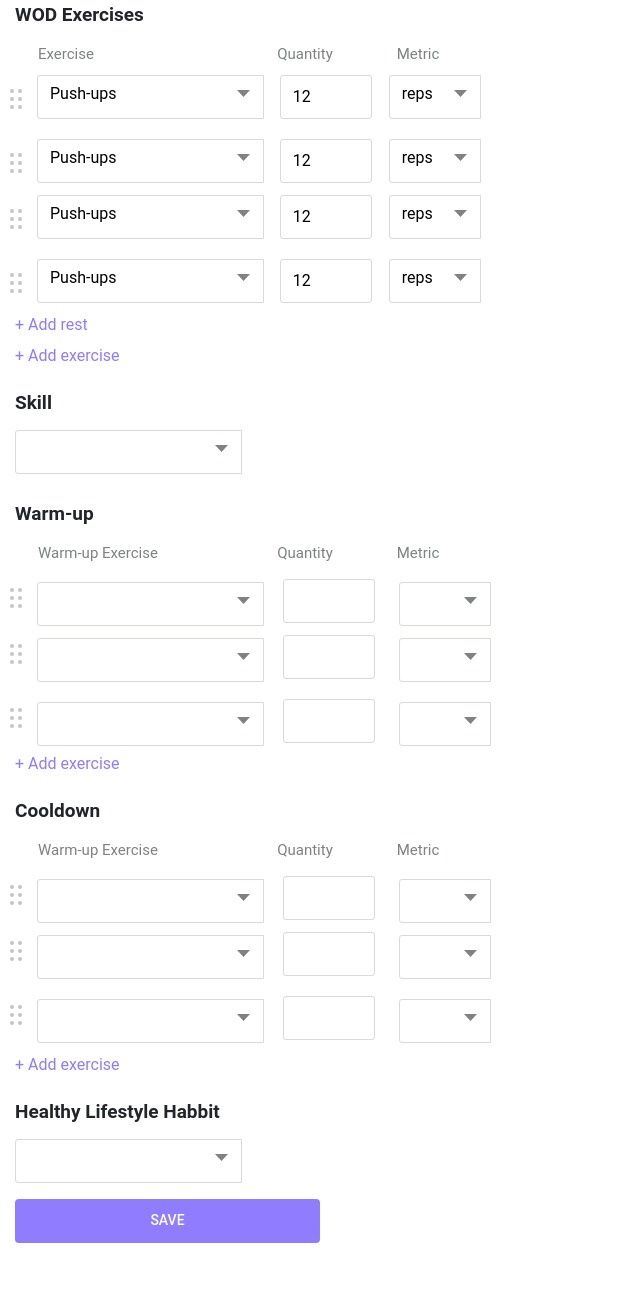
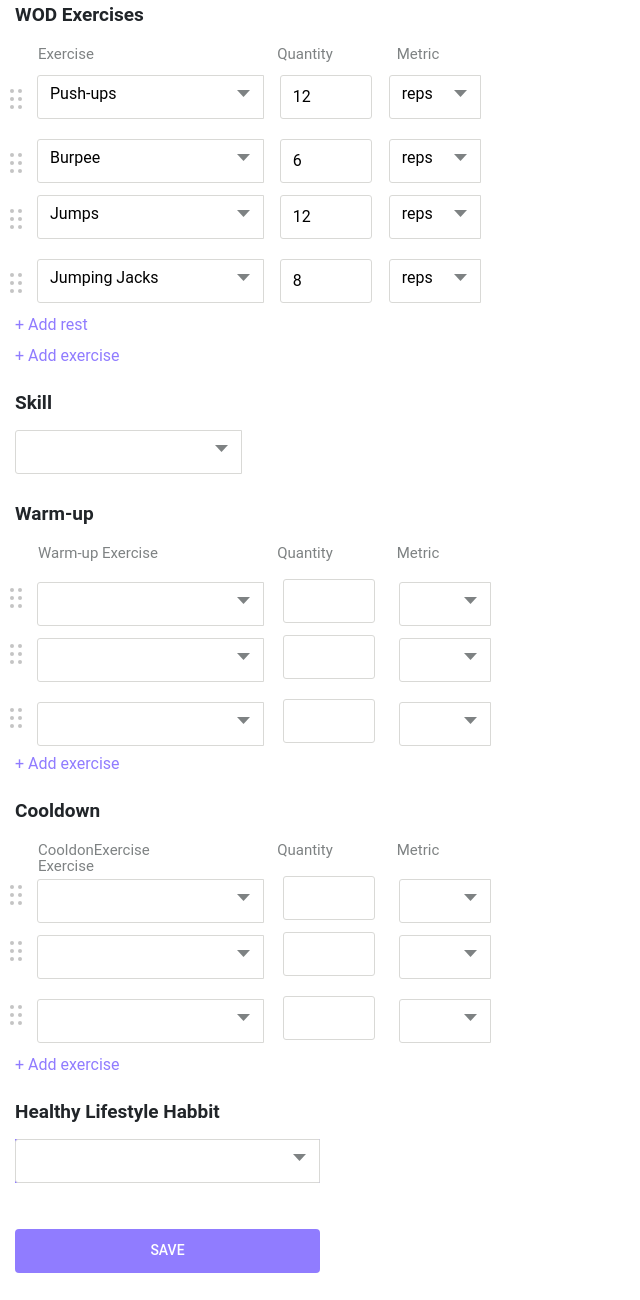
Before and after one commit to nastyakpi1995/form_publish, a plain HTML site: page index.html in a window 1280 px wide. Shown: the part 938-2238 px from the top of the page, without its empty margins (0-640 px from the left). Before the commit the page ends 2181 px from the top, so only its background shows below. Drawn offline with nearby package versions, Linux system fonts and the light colour scheme.

```diff
--- a/index.html
+++ b/index.html
@@ -288,7 +288,7 @@
                                                     aria-haspopup="true"
                                                     aria-expanded="false"
                                             >
-                                                Push-ups
+                                                Burpee
                                                 <div class="drop_picture mt-2"></div>
                                             </button>
                                             <div class="dropdown-menu box_dropdown width_unic mt-2 border border-white">
@@ -305,7 +305,7 @@
                                         <div class="btn-group">
                                             <input
                                                     type="text"
-                                                    value="12"
+                                                    value="6"
                                                     class="btn dropdown  btn_text_flex drop_menu_small"
                                                     data-toggle="dropdown"
                                                     data-display="static"
@@ -366,7 +366,7 @@
                                                     aria-haspopup="true"
                                                     aria-expanded="false"
                                             >
-                                                Push-ups
+                                               Jumps
                                                 <div class="drop_picture mt-2"></div>
                                             </button>
                                             <div class="dropdown-menu box_dropdown width_unic mt-2 border border-white">
@@ -444,7 +444,7 @@
                                                     aria-haspopup="true"
                                                     aria-expanded="false"
                                             >
-                                                Push-ups
+                                               Jumping Jacks
                                                 <div class="drop_picture mt-2"></div>
                                             </button>
                                             <div class="dropdown-menu box_dropdown width_unic mt-2 border border-white">
@@ -461,7 +461,7 @@
                                         <div class="btn-group">
                                             <input
                                                     type="text"
-                                                    value="12"
+                                                    value="8"
                                                     class="btn dropdown  btn_text_flex drop_menu_small"
                                                     data-toggle="dropdown"
                                                     data-display="static"
@@ -811,7 +811,7 @@
                             <img class="mr-2 mask" src="./img/drop_Group%20190.svg" alt="drop">
                         </div>
                         <div class="col-sm-2 container_text_m font_size_exercise">
-                            <label class="m-t-3 form_lablel_color">Warm-up Exercise</label>
+                            <label class="m-t-3 form_lablel_color">CooldonExercise Exercise</label>
                         </div>
                         <div class="col-sm-1 container_padding_btn font_size_exercise">
                             <label class="m-t-4 ml-5 form_lablel_color form_lable">Quantity</label>
@@ -1060,7 +1060,7 @@
                     </h2>
                 </div>
                 <div class="form-group">
-                <div class="btn-group">
+                <div class="btn-group button_save">
                         <button
                                 type="button"
                                 class="btn dropdown box_margin d-flex justify-content-end align-self-end drop_menu_container marg_button"
--- a/style.css
+++ b/style.css
@@ -212,3 +212,6 @@
 .marg_button {
     margin: 0;
 }
+.button_save {
+    margin-bottom: 30px;
+}
```
